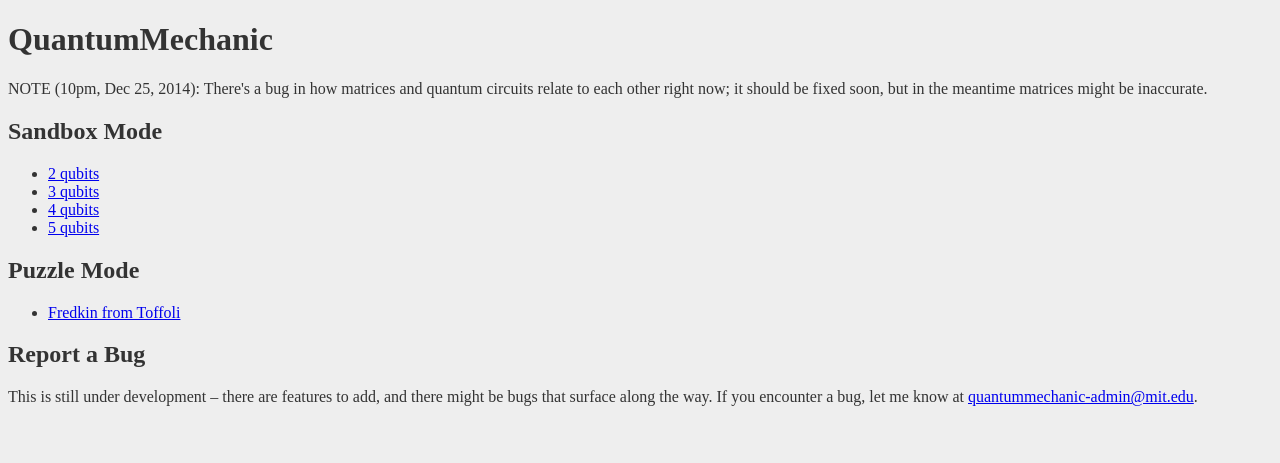
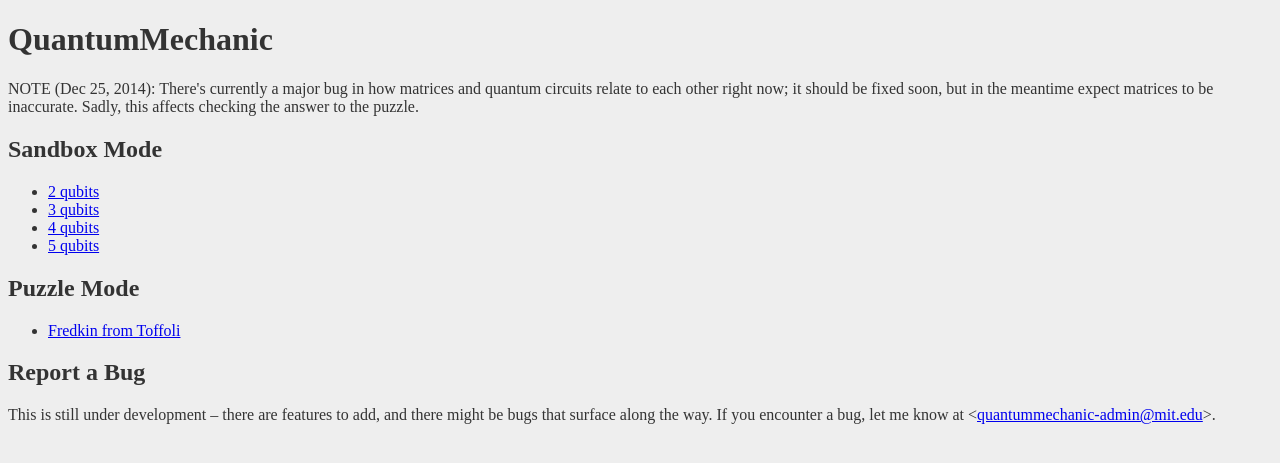
Before and after one commit to csvoss/quantummechanic, a Django app: page / in a window 1280 px wide. Shown: the top 463 px of the page. Run offline with Django 3.2, Linux system fonts and the light colour scheme; some libraries are stand-ins or nearby versions.

Commit message:
Updated bug message

```diff
--- a/quantummechanic/templates/index.html
+++ b/quantummechanic/templates/index.html
@@ -11,7 +11,7 @@
 <body>
 <h1>QuantumMechanic</h1>
 
-<p>NOTE (10pm, Dec 25, 2014): There's a bug in how matrices and quantum circuits relate to each other right now; it should be fixed soon, but in the meantime matrices might be inaccurate.</p>
+<p>NOTE (Dec 25, 2014): There's currently a major bug in how matrices and quantum circuits relate to each other right now; it should be fixed soon, but in the meantime expect matrices to be inaccurate. Sadly, this affects checking the answer to the puzzle.</p>
 
 <h2>Sandbox Mode</h2>
 <ul>
@@ -27,7 +27,7 @@
 </ul>
 
 <h2>Report a Bug</h2>
-<p>This is still under development &ndash; there are features to add, and there might be bugs that surface along the way. If you encounter a bug, let me know at <a href="mailto:quantummechanic-admin@mit.edu">quantummechanic-admin@mit.edu</a>.</p>
+<p>This is still under development &ndash; there are features to add, and there might be bugs that surface along the way. If you encounter a bug, let me know at &lt;<a href="mailto:quantummechanic-admin@mit.edu">quantummechanic-admin@mit.edu</a>&gt;.</p>
 
 </body>
 </html>
--- a/quantummechanic/templates/puzzle.html
+++ b/quantummechanic/templates/puzzle.html
@@ -6,7 +6,6 @@
 <script src="http://code.jquery.com/ui/1.9.2/jquery-ui.js"></script>
 <title>QuantumMechanic</title>
 <script src="/media/index.js"></script>
-<script src="/media/puzzle.js"></script>
 <link rel="stylesheet" type="text/css" href="/media/index.css">
 </head>
 <body>
```
